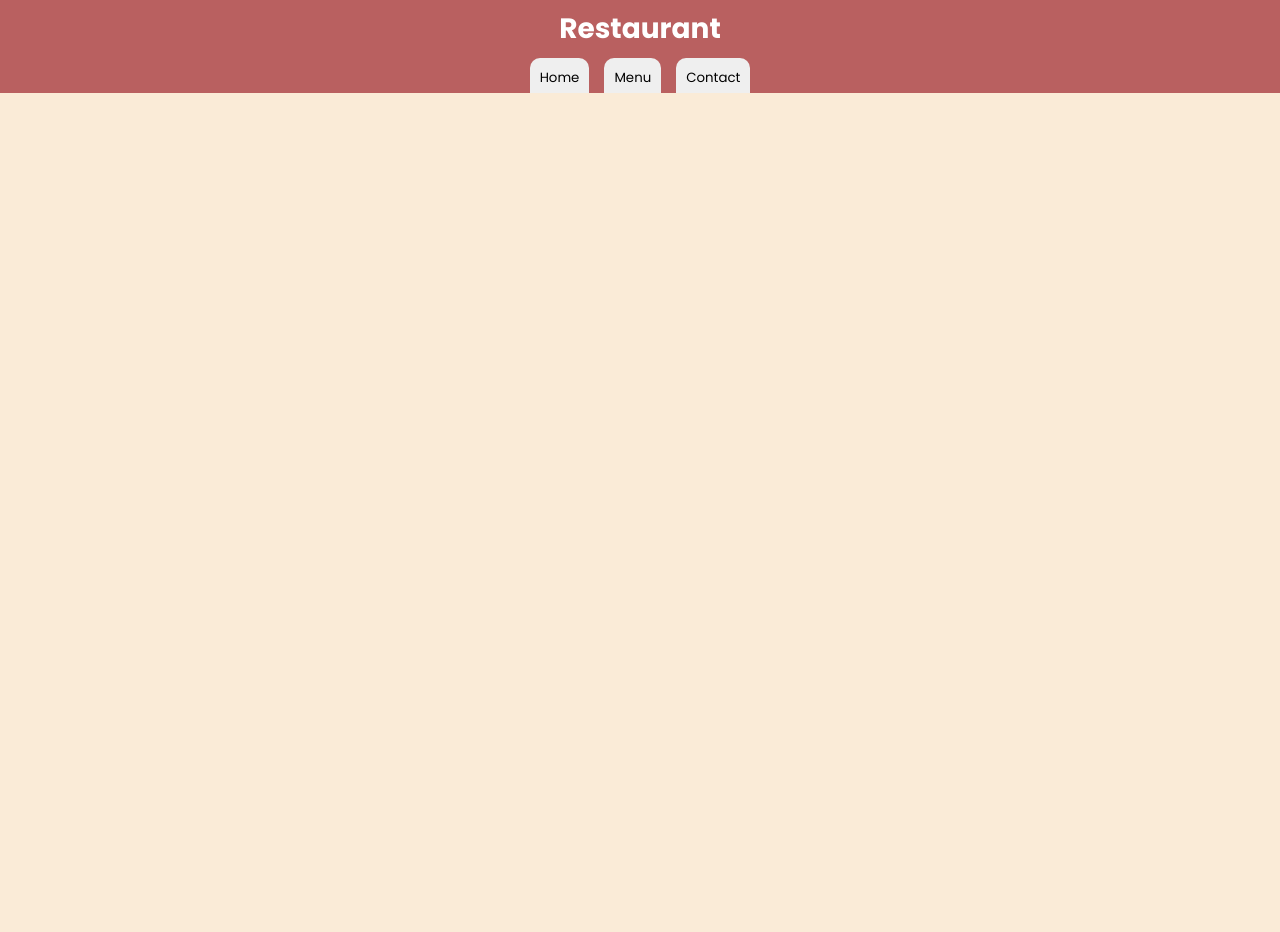
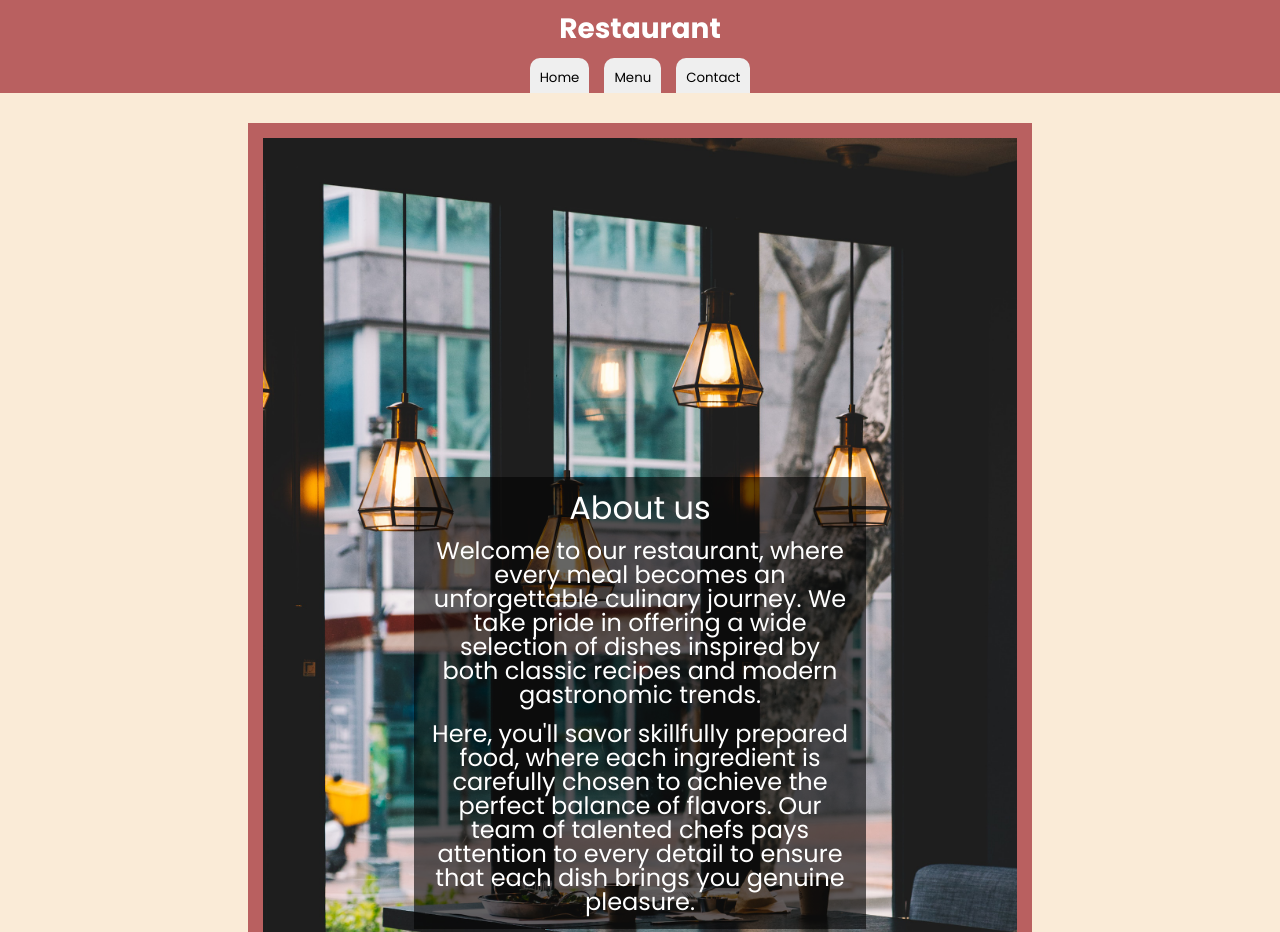
Before and after one commit to Mono0087/Restaurant-Page, a website built with webpack: page dist/index.html in a window 1280 px wide. Shown: the top 932 px of the page. Before the commit the page ends 800 px from the top, so only its background shows below. Built offline with nearby package versions, Linux system fonts and the light colour scheme; files whose address does not match are found by name.

Commit message:
Add home

```diff
--- a/src/SCSS/style.scss
+++ b/src/SCSS/style.scss
@@ -47,7 +47,7 @@ a {
 }
 
 header {
-  margin: -15px;
+  margin: -15px -15px 30px;
   padding: 15px 15px 0 15px;
   background-color: $main-theme;
   display: flex;
@@ -67,8 +67,51 @@ h1 {
   gap: 15px;
 }
 
-.buttons-container .btn{
+.buttons-container .btn {
   border-bottom-left-radius: 0px;
   border-bottom-right-radius: 0px;
   padding-bottom: 5px;
 }
+
+main {
+  display: flex;
+  justify-content: center;
+  > div {
+    padding: 15px;
+    background-color: $main-theme;
+    color: #fff;
+    width: calc(min(65ch, 100vw - 2rem));
+  }
+  #home {
+    position: relative;
+    font-size: 1.2rem;
+    font-weight: 400;
+    padding: 15px;
+    text-align: center;
+    .home_text-container {
+      position: absolute;
+      top: 0;
+      left: 0;
+      width: 100%;
+      height: 100%;
+      display: flex;
+      justify-content: center;
+      align-items: center;
+      .text-content {
+        font-size: 1.5rem;
+        padding: 15px;
+        width: calc(min(30ch, 100vw));
+        display: flex;
+        flex-direction: column;
+        gap: 15px;
+        background-color: rgba(0, 0, 0, 0.6);
+        h2{
+          font-size: 2rem;
+        }
+      }
+    }
+    img {
+      width: 100%;
+    }
+  }
+}
--- /dev/null
+++ b/src/app/home-module.js
@@ -0,0 +1,18 @@
+import { createElement } from "./utils/createElement"
+import img1 from "../assets/img/restaurant.jpg"
+
+export function loadHomeModule() {
+    const main = document.querySelector('main')
+    const home = createElement('div', null, 'home')
+    const textContainer = createElement('div', ['home_text-container'])
+    const textContent = createElement('div', ['text-content'])
+    const h2 = createElement('h2', null, null, 'About us')
+    const para1 = createElement('p', null, null, 'Welcome to our restaurant, where every meal becomes an unforgettable culinary journey. We take pride in offering a wide selection of dishes inspired by both classic recipes and modern gastronomic trends.')
+    const para2 = createElement('p', null, null, "Here, you'll savor skillfully prepared food, where each ingredient is carefully chosen to achieve the perfect balance of flavors. Our team of talented chefs pays attention to every detail to ensure that each dish brings you genuine pleasure.")
+    const imgEl = new Image()
+    imgEl.src = img1
+    textContent.append(h2, para1, para2)
+    textContainer.append(textContent)
+    home.append(imgEl, textContainer)
+    main.append(home)
+}
--- a/src/index.js
+++ b/src/index.js
@@ -1,4 +1,10 @@
-import { loadHeader } from "./app/header";
+import { createElement } from "./app/utils/createElement"
+
+import { loadHeader } from "./app/header"
+import { loadHomeModule } from "./app/home-module"
 import "./SCSS/style.scss"
 
 loadHeader()
+const main = createElement('main')
+document.querySelector('#content').append(main)
+loadHomeModule()
```
Also changed, not shown: dist/images/restaurant.34584937cc0220de567b.jpg (added), dist/index.html, dist/main.71349ba679578d7ed64e.bundle.js (added), dist/main.d2ded80cb22173e99963.bundle.js (deleted), src/assets/img/restaurant.jpg (added), 2 other files.
